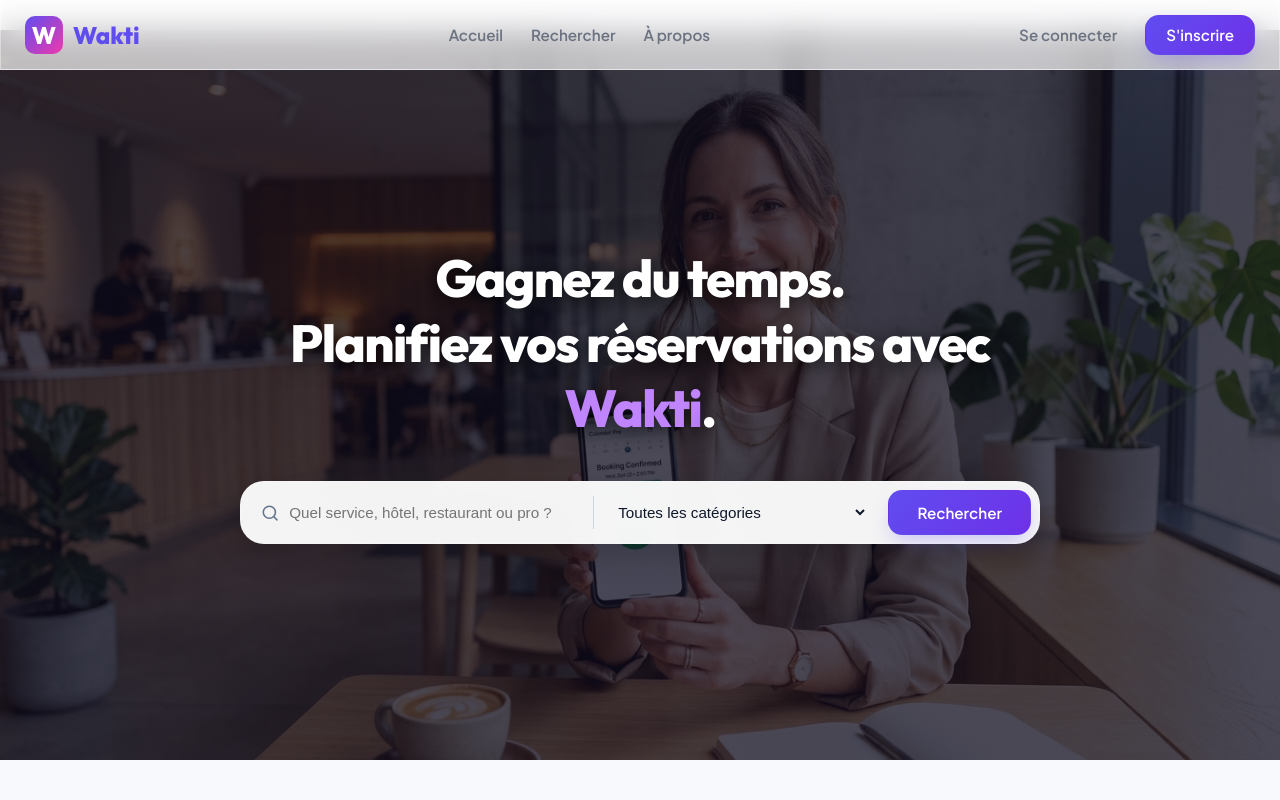
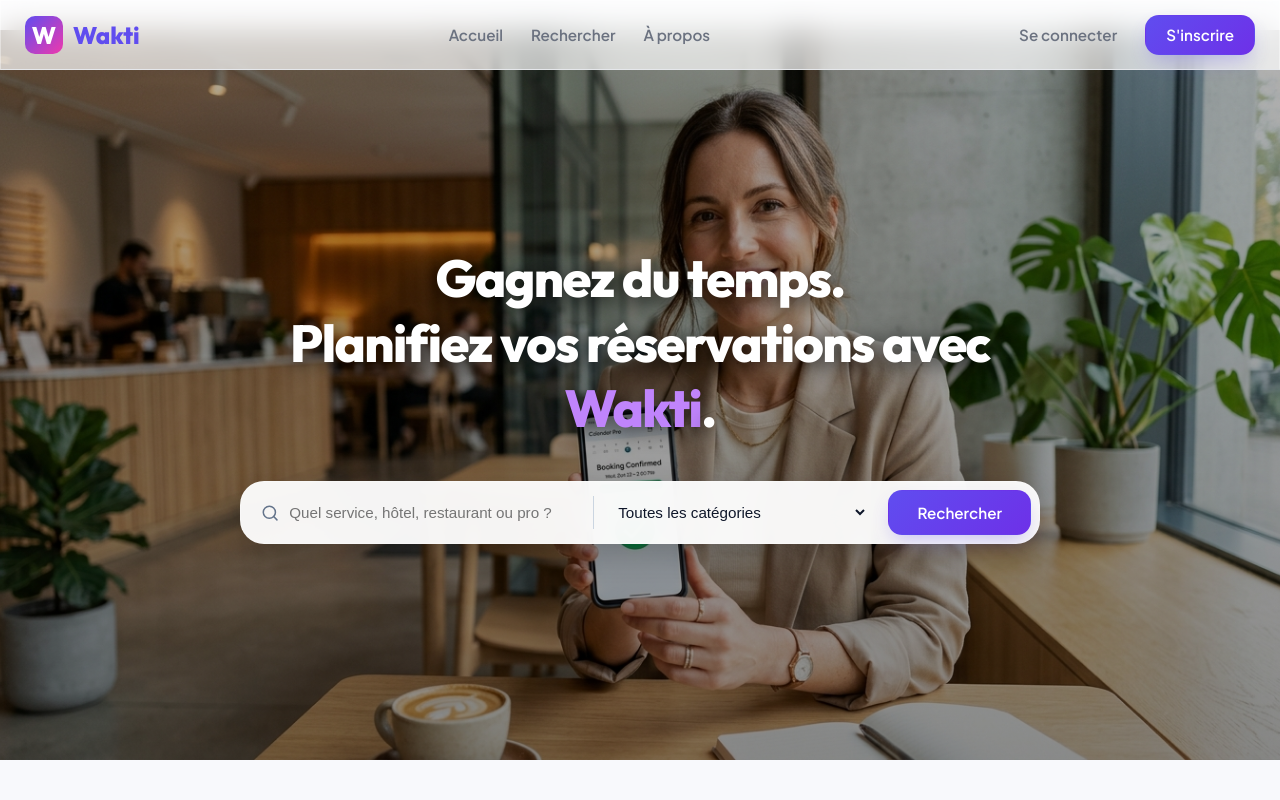
Before and after one commit to Nada-Touil/projet-9antra, a React (Vite) app in the folder Frontend/: page / in a window 1280 px wide. Shown: the top 800 px of the page. Built offline with nearby package versions, Linux system fonts and the light colour scheme; no server answers.

Commit message:
Make hero section background photo significantly brighter by reducing overlay opacity

```diff
--- a/Frontend/src/pages/Home.jsx
+++ b/Frontend/src/pages/Home.jsx
@@ -102,7 +102,7 @@ const Home = () => {
     <div className="animate-fade-in">
       {/* Hero Section */}
       <section className="hero-section-full" style={{
-        backgroundImage: `linear-gradient(rgba(15, 12, 30, 0.75), rgba(15, 12, 30, 0.75)), url(${heroImg})`,
+        backgroundImage: `linear-gradient(rgba(0, 0, 0, 0.3), rgba(0, 0, 0, 0.45)), url(${heroImg})`,
         backgroundSize: 'cover',
         backgroundPosition: 'center',
         width: '100vw',
```
